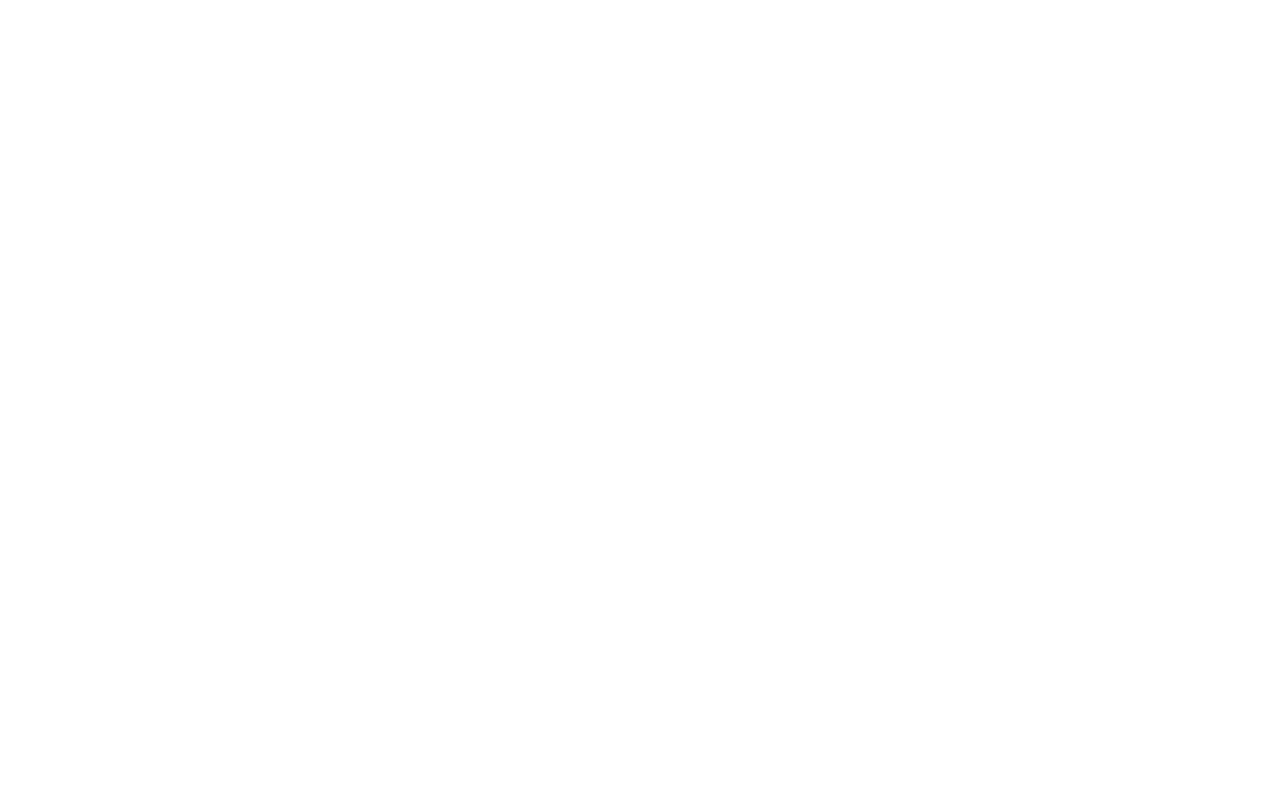
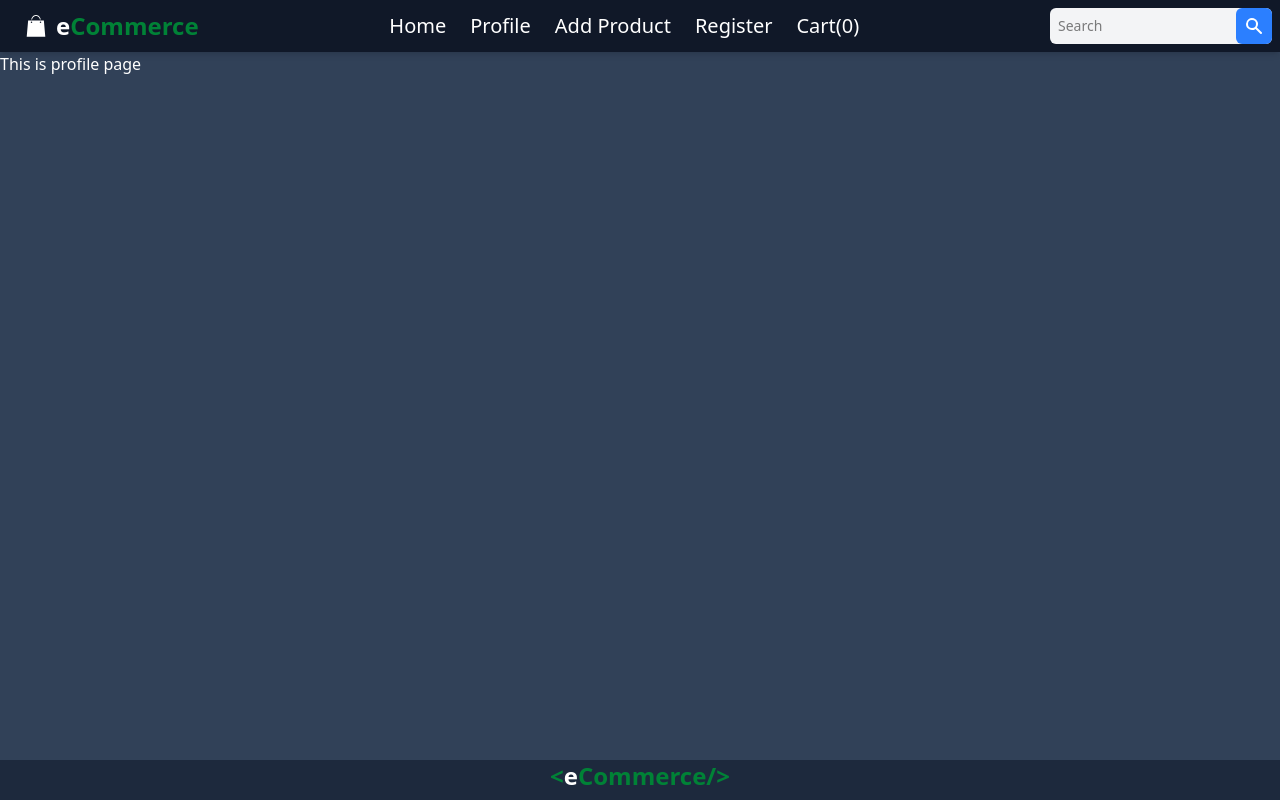
Before and after one commit to haseeb-505/eCommerce_project, a React (Vite) app in the folder frontend/: page /profile in a window 1280 px wide. Before the commit this address had no page. Built offline with nearby package versions, Linux system fonts and the light colour scheme.

Commit message:
profile link and page added, made few changes regarding ui in NavBar, Laayout, Home page, etc

```diff
--- a/frontend/src/App.jsx
+++ b/frontend/src/App.jsx
@@ -10,6 +10,7 @@
 import Cart from './components/Cart';
 import PrivateRoute from './components/PrivateRoute.jsx';
 import AddProduct from './components/AddProduct.jsx';
+import Profile from './components/Profile.jsx';
 
 function App() {
 
@@ -20,9 +21,10 @@
             <Route element={<Layout />}>
               <Route path='/' element={<Home />} />
               <Route path='/add-product' element={<AddProduct />} />
-              <Route path="/category" element={<Category />} />
+              {/* <Route path="/category" element={<Category />} /> */}
               <Route path="/register" element={<Register />} />
               <Route path="/login" element={<Login />} />
+              <Route path="/profile" element={<Profile />} />
               <Route path="/cart" element={<PrivateRoute><Cart /></PrivateRoute>} />
             </Route>
           </Routes>
--- a/frontend/src/components/Home.jsx
+++ b/frontend/src/components/Home.jsx
@@ -32,7 +32,7 @@
   }, []);
 
   return (
-    <div className=" pt-13 md:pt-18 lg:pt-13 pb-15 bg-slate-700 min-h-[calc(100vh-120px)]">
+    <div className="pt-13 md:pt-18 lg:pt-13 pb-15 bg-slate-700 min-h-[calc(100vh-120px)]">
       <div className="text-center">
         <h1 className="text-xl md:text-3xl bg-green-700 font-medium font-serif mb-2 p-1 border-2 border-white rounded-2xl">Categories</h1>
         <div className="flex justify-center flex-wrap gap-4 mb-6 mt-4 bg-red-500 text-black border-2 border-white rounded-2xl">
--- a/frontend/src/components/Layout.jsx
+++ b/frontend/src/components/Layout.jsx
@@ -4,12 +4,17 @@
 
 const Layout = () => {
   return (
-    <div className='bg-slate-900 text-white'>
+    <div className='bg-slate-700 text-white min-h-screen flex flex-col'>
       <NavBar />
-      <Outlet />  {/* This renders the current route's component */}
+
+      <main className="flex-grow">
+        <Outlet />  {/* This renders the current route's component */}
+      </main>
+
       <Footer />
     </div>
   );
 };
 
+
 export default Layout;
--- a/frontend/src/components/NavBar.jsx
+++ b/frontend/src/components/NavBar.jsx
@@ -16,17 +16,18 @@
 
   return (
     <nav className="bg-gray-900 fixed top-0 z-10 w-full px-4 py-2 shadow-md">
-        <div className="container flex mx-auto justify-between items-center">
+        <div className="container flex ml-2 mr-3 justify-between items-center  md:gap-4">
         <div className="logo flex font-bold text-2xl">
             <span className="text-white pt-1 mr-2"><GiShoppingBag /></span>
             e
             <span className="text-green-700">Commerce</span>
         </div>
             {/* Naviation Links */}
-            <ul className="hidden md:flex gap-6 text-xl font-medium">
+            <ul className="hidden md:flex md:gap-3 lg:gap-6 md:text-lg lg:text-xl font-medium">
                 <li><Link to="/" className="hover:text-blue-300 active:text-blue-600">Home</Link></li>
+                <li><Link to="/profile" className="hover:text-blue-300 active:text-blue-600">Profile</Link></li>
                 <li><Link to="/add-product" className="hover:text-blue-300 active:text-blue-600">Add Product</Link></li>
-                <li><Link to="/category" className="hover:text-blue-300 active:text-blue-600">Category</Link></li>
+                {/* <li><Link to="/category" className="hover:text-blue-300 active:text-blue-600">Category</Link></li> */}
                 <li><Link to="/register" className="hover:text-blue-300 active:text-blue-600">Register</Link></li>
                 <li><Link to="/cart" className="hover:text-blue-300 active:text-blue-600">Cart(0)</Link></li>
             </ul>
@@ -35,7 +36,7 @@
                 <input type="search" placeholder="Search"
                 value={searchValue}
                 onChange={(e) => setSearchValue(e.target.value)}
-                className="bg-gray-100 text-black pl-2 pr-5 py-2 rounded-md text-sm focus:outline-none" />
+                className="bg-gray-100 text-black pl-2 pr-3 py-2 rounded-md text-sm focus:outline-none" />
                 <button onClick={handleSearchButtonClick} className="absolute right-0 top-1/2 -translate-y-1/2 bg-blue-500 text-white rounded-md p-2">
                     <SearchIcon className="h-5 w-5 text-white" />
                 </button>
@@ -54,6 +55,7 @@
             {menuOpen && (
                 <ul className='md:hidden px-4 py-2 text-white bg-gray-700 space-y-2'>
                     <li><Link to="/" onClick={() => setMenuOpen(false)} >Home</Link></li>
+                    <li><Link to="/profile" onClick={() => setMenuOpen(false)} >Profile</Link></li>
                     <li><Link to="/add-product" onClick={() => setMenuOpen(false)} >Add Product</Link></li>
                     <li><Link to="/category" onClick={() => setMenuOpen(false)} >Category</Link></li>
                     <li><Link to="/register" onClick={() => setMenuOpen(false)} >Register</Link></li>
--- /dev/null
+++ b/frontend/src/components/Profile.jsx
@@ -0,0 +1,11 @@
+import React from 'react'
+
+const Profile = () => {
+  return (
+    <div className='pt-13 md:pt-18 lg:pt-13 pb-15 bg-slate-700 min-h-[calc(100vh-120px)]'>
+      <h1 className='text-white '>This is profile page</h1>
+    </div>
+  )
+}
+
+export default Profile
```
